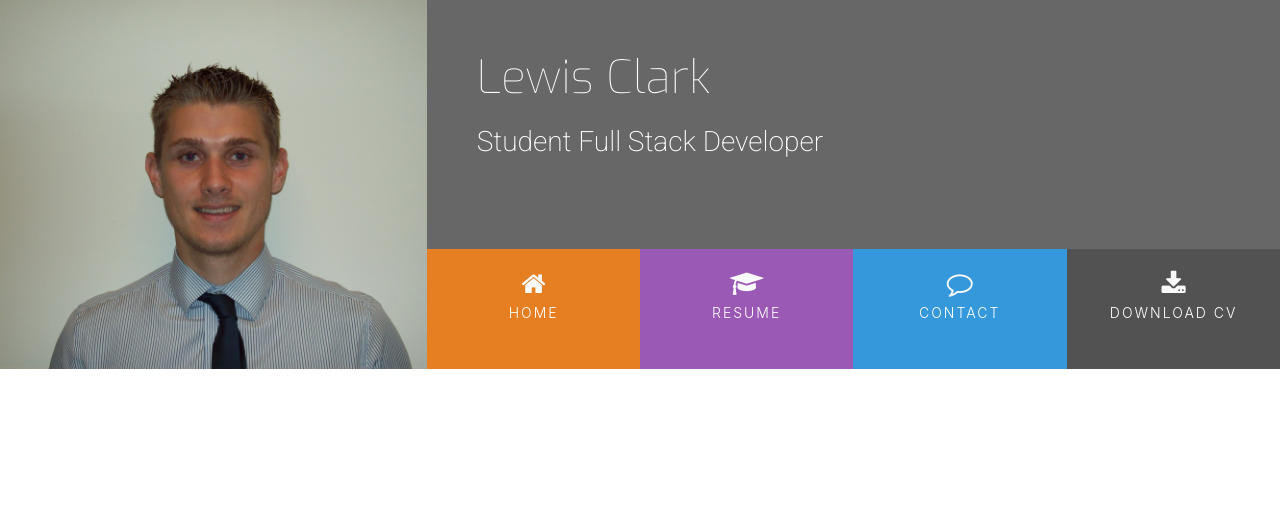
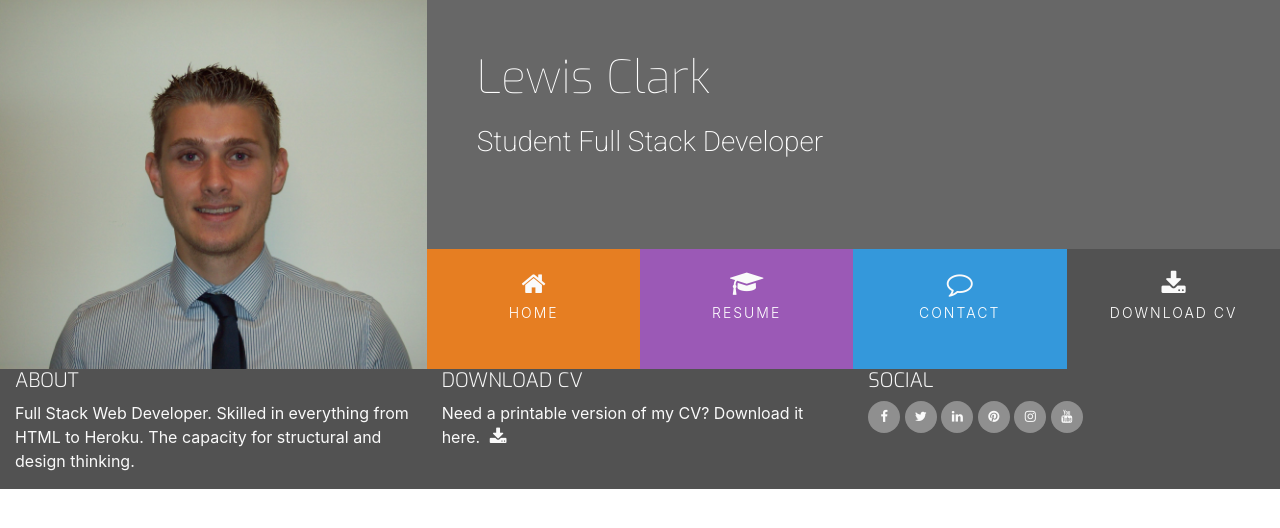
Before and after one commit to lewisclark4/MyResumeMiniProject, a plain HTML site: page index.html in a window 1280 px wide. Drawn offline with nearby package versions, Linux system fonts and the light colour scheme.

Commit message:
added footer content and styling

```diff
--- a/assets/css/style.css
+++ b/assets/css/style.css
@@ -22,6 +22,26 @@
     background-color: #525252
 }
 
+/*-----------------------------------Special paddings/margins/text */
+
+h1,h2,h3,h4 {
+    Margin: 0;
+}
+
+.uppercase {
+    text-transform: uppercase;
+}
+
+.general-sub {
+    font-family: "Exo", sans-serif;
+    font-weight: 300;
+    color: #fafafa
+}
+
+.inline-block {
+    display: inline-block;
+
+}
 
 /*-----------------------------------Heading */
 header {
@@ -114,3 +134,56 @@ header {
     background-color: rgba(0,0,0,0.2);
     height: 120px
 }
+
+/*-----------------------------------Footer */
+
+footer {
+    background-color: #525252;
+    color: #fafafa;
+    min-height: 120px;
+    margin: 0px;
+}
+
+.cv-pdf i {
+    font-size: 18px;
+    color: #fafafa;
+    text-align: center;
+    padding-left: 5px;
+    transition: all 0.35s ease-in-out;
+    -moz-transition: all 0.35s ease-in-out;
+    -webkit-transition: all 0.35s ease-in-out;
+    -o-transition: all 0.35s ease-in-out;
+
+}
+
+.cv-pdf i:hover {
+    color: #e84610;
+}
+
+.social-links {
+    padding-bottom: 15px;
+}
+
+.social-links {
+    padding-bottom: 15px;
+}
+
+.social-links li a i {
+    width: 32px;
+    height: 32px;
+    padding: 12px 0;
+    border-radius: 50%;
+    font-size: 13px;
+    line-height: 7px;
+    text-align: center;
+    color: #fafafa;
+    background: #8f8f8f;
+    transition: all 0.35s ease-in-out;
+    -moz-transition: all 0.35s ease-in-out;
+    -webkit-transition: all 0.35s ease-in-out;
+    -o-transition: all 0.35s ease-in-out;
+}
+
+.social-links li a i:hover {
+    background: #e84610;
+}
--- a/index.html
+++ b/index.html
@@ -1,15 +1,20 @@
 <!DOCTYPE html>
 <html lang="en">
+
 <head>
 	<meta charset="UTF-8">
 	<meta name="viewport" content="width=device-width, initial-scale=1.0">
 	<meta http-equiv="X-UA-Compatible" content="ie=edge">
-    <link rel="stylesheet" href="https://stackpath.bootstrapcdn.com/bootstrap/4.3.1/css/bootstrap.min.css" type="text/css">
-    <link rel="stylesheet" href="https://stackpath.bootstrapcdn.com/font-awesome/4.7.0/css/font-awesome.min.css" type="text/css">
-    <link rel="stylesheet" href="https://cdnjs.cloudflare.com/ajax/libs/hover.css/2.1.1/css/hover-min.css" type="text/css">
+	<link rel="stylesheet" href="https://stackpath.bootstrapcdn.com/bootstrap/4.3.1/css/bootstrap.min.css"
+		type="text/css">
+	<link rel="stylesheet" href="https://stackpath.bootstrapcdn.com/font-awesome/4.7.0/css/font-awesome.min.css"
+		type="text/css">
+	<link rel="stylesheet" href="https://cdnjs.cloudflare.com/ajax/libs/hover.css/2.1.1/css/hover-min.css"
+		type="text/css">
 	<link rel="stylesheet" href="assets/css/style.css" type="text/css">
 	<title>Lewis</title>
 </head>
+
 <body>
 	<header>
 		<div class="row no-gutters">
@@ -25,16 +30,20 @@
 					<div class="col">
 						<ul id="nav" class="list-inline menucontainer">
 							<li class="col-6 col-sm-3 list-inline-item ui-menu-color-home menuitem">
-                                <a href="#" class="hvr-sweep-to-bottom"><i class="fa fa-home" aria-hidden="true"></i><span>Home</span></a>
+								<a href="#"
+									class="hvr-sweep-to-bottom"><i class="fa fa-home" aria-hidden="true"></i><span>Home</span></a>
 							</li>
 							<li class="col-6 col-sm-3 list-inline-item ui-menu-color-resume menuitem">
-                                <a href="#" class="hvr-sweep-to-bottom"><i class="fa fa-graduation-cap" aria-hidden="true"></i><span>Resume</span></a>
+								<a href="#"
+									class="hvr-sweep-to-bottom"><i class="fa fa-graduation-cap" aria-hidden="true"></i><span>Resume</span></a>
 							</li>
 							<li class="col-6 col-sm-3 list-inline-item ui-menu-color-contact menuitem">
-                                <a href="#" class="hvr-sweep-to-bottom"><i class="fa fa-comment-o" aria-hidden="true"></i><span>Contact</span></a>
+								<a href="#"
+									class="hvr-sweep-to-bottom"><i class="fa fa-comment-o" aria-hidden="true"></i><span>Contact</span></a>
 							</li>
 							<li class="col-6 col-sm-3 list-inline-item ui-menu-color-download menuitem">
-                                <a href="#" class="hvr-sweep-to-bottom"><i class="fa fa-download" aria-hidden="true"></i><span>Download CV</span></a>
+								<a href="#"
+									class="hvr-sweep-to-bottom"><i class="fa fa-download" aria-hidden="true"></i><span>Download CV</span></a>
 							</li>
 						</ul>
 					</div>
@@ -44,7 +53,63 @@
 	</header>
 	<section>
 	</section>
-    <footer>
+	<footer class="container-fluid">
+		<div class="row">
+			<div class="col-sm-4">
+				<h5 class="uppercase general-sub">About</h5>
+				<p class="inline-block">Full Stack Web Developer. Skilled in everything from HTML to Heroku. The
+					capacity for structural and design thinking.</p>
+			</div>
+			<div class="col-sm-4">
+				<h5 class="uppercase general-sub">Download CV</h5>
+				<p class="inline-block">Need a printable version of my CV? Download it here.
+					<a href="#" target="_blank"
+						class="cv-pdf"><i class="fa fa-download" aria-hidden="true"></i><span class="sr-only">Download CV.</span></a>
+				</p>
+			</div>
+			<div class="col-sm-4">
+				<h5 class="uppercase general-sub">Social</h5>
+				<ul class="list-inline social-links">
+                     <li class="list-inline-item">
+                        <a target="_blank" href="#">
+                            <i class="fa fa-facebook" aria-hidden="true"></i>
+                            <span class="sr-only">Facebook</span>
+                        </a>
+                    </li>
+                    <li class="list-inline-item">
+                        <a href="#" target="_blank">
+                            <i class="fa fa-twitter" aria-hidden="true"></i>
+                            <span class="sr-only">Twitter</span>
+                        </a>
+                    </li>
+                    <li class="list-inline-item">
+                        <a href="#" target="_blank">
+                            <i class="fa fa-linkedin" aria-hidden="true"></i>
+                            <span class="sr-only">LinkedIn</span>
+                        </a>
+                    </li>
+                    <li class="list-inline-item">
+                        <a href="#" target="_blank">
+                            <i class="fa fa-pinterest" aria-hidden="true"></i>
+                            <span class="sr-only">Pinterest</span>
+                        </a>
+                    </li>
+                    <li class="list-inline-item">
+                        <a href="#" target="_blank">
+                            <i class="fa fa-instagram" aria-hidden="true"></i>
+                            <span class="sr-only">Instagram</span>
+                        </a>
+                    </li>
+                    <li class="list-inline-item">
+                        <a href="#" target="_blank">
+                            <i class="fa fa-youtube" aria-hidden="true"></i>
+                            <span class="sr-only">Youtube</span>
+                        </a>
+                    </li>
+                </ul>
+			</div>
+		</div>
 	</footer>
 </body>
+
 </html>
```
Lines whose indentation alone changed are shown as unchanged.
